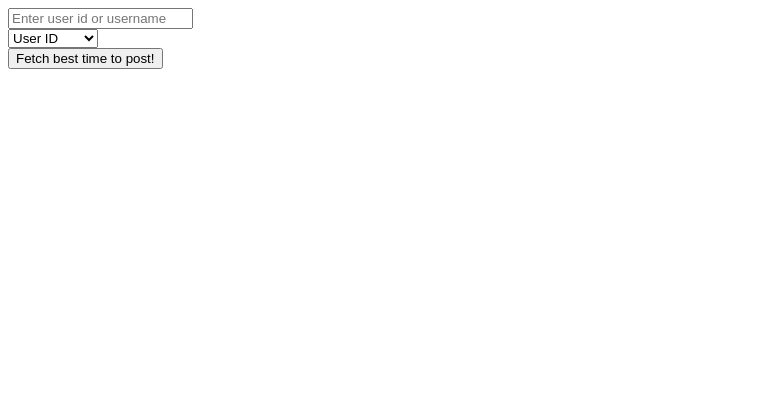
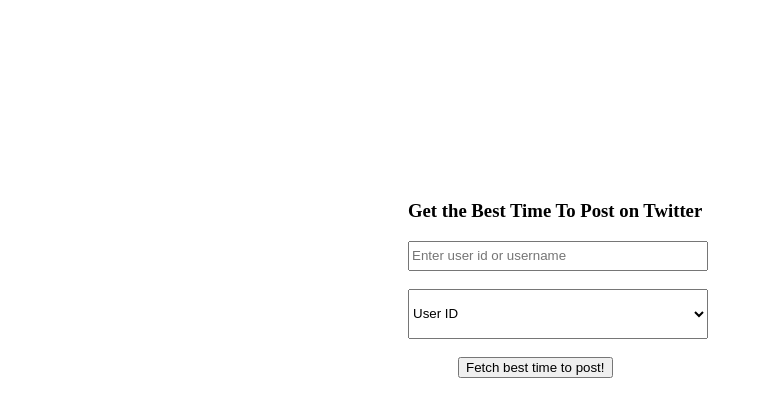
Before and after one commit to nitinsutrave/TwitterTimer, a Django app: page /TimeToPost/ in a window 1280 px wide. Shown: the top 417 px of the page, without its empty margins (0-763 px from the left). Run offline with Django 3.2, Linux system fonts and the light colour scheme.

Commit message:
UI Changes: Changed alignment and size

```diff
--- a/TimeToPost/templates/TimeToPost/index.html
+++ b/TimeToPost/templates/TimeToPost/index.html
@@ -1,9 +1,19 @@
-<form action="{% url 'result' %}" method="post">
-  {% csrf_token %}
-  <input type="text" name="user_identifier" placeholder="Enter user id or username" required="true"/><br/>
-  <select name="user_identifier_type" required="true">
-    <option value="user_id">User ID</option>
-    <option value="user_name">User Name</option>
-  </select><br/>
-  <input type="submit" value="Fetch best time to post!"></input><br/>
-</form>
+<div style="margin: 200px; padding-left: 200px">
+
+  <h3>Get the Best Time To Post on Twitter</h2>
+
+  <form action="{% url 'result' %}" method="post">
+    {% csrf_token %}
+
+    <input type="text" name="user_identifier" placeholder="Enter user id or username" required="true" style="width: 300px; height: 30px;"/><br/><br/>
+
+    <select name="user_identifier_type" required="true" style="width: 300px; height: 50px;">
+      <option value="user_id">User ID</option>
+      <option value="user_name">User Name</option>
+    </select><br/><br/>
+
+    <input type="submit" value="Fetch best time to post!" style="margin-left: 50px"></input><br/><br/>
+
+  </form>
+
+</div>
--- a/TimeToPost/templates/TimeToPost/result.html
+++ b/TimeToPost/templates/TimeToPost/result.html
@@ -1,2 +1,4 @@
-Best Time to post is: {{ best_time_to_post }} hours
-Best Day to post is: {{ best_day_to_post }}
+<div style="margin: 200px; padding-left: 200px">
+<p>Best Time to post is: {{ best_time_to_post }} hours</p>
+<p>Best Day to post is: {{ best_day_to_post }}</p>
+</div>
```
Also changed, not shown: 1 other file.
